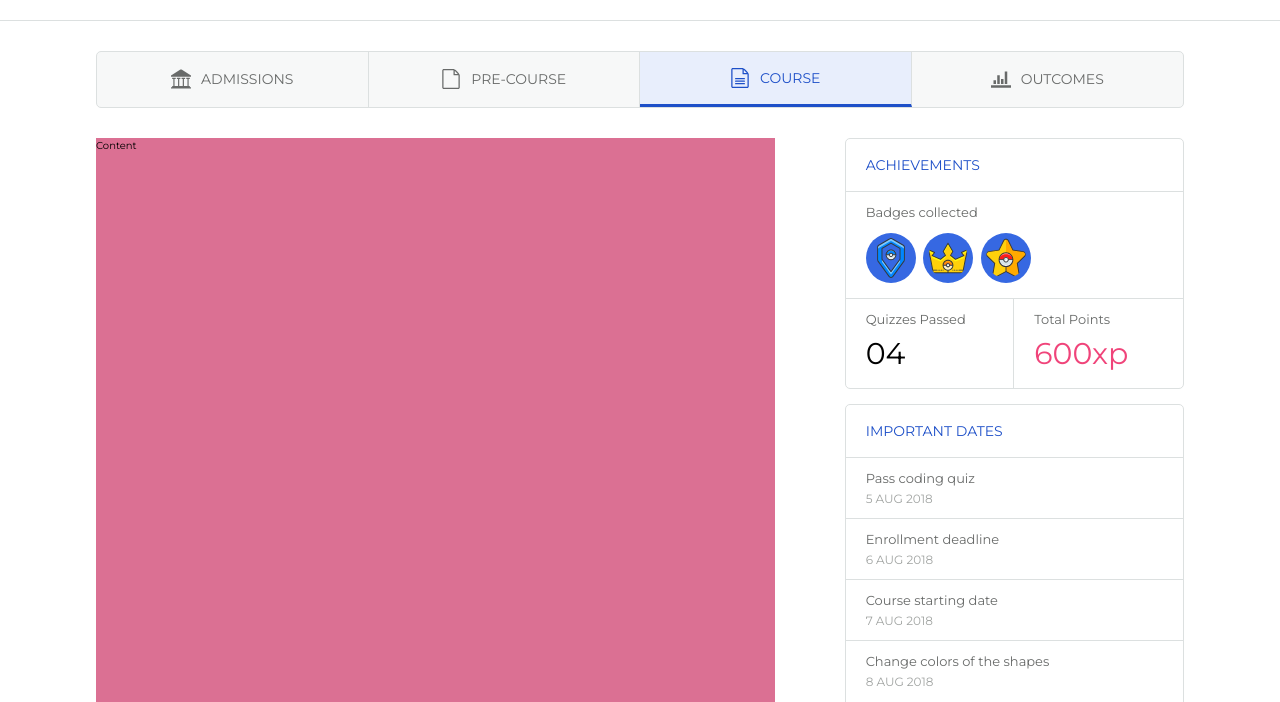
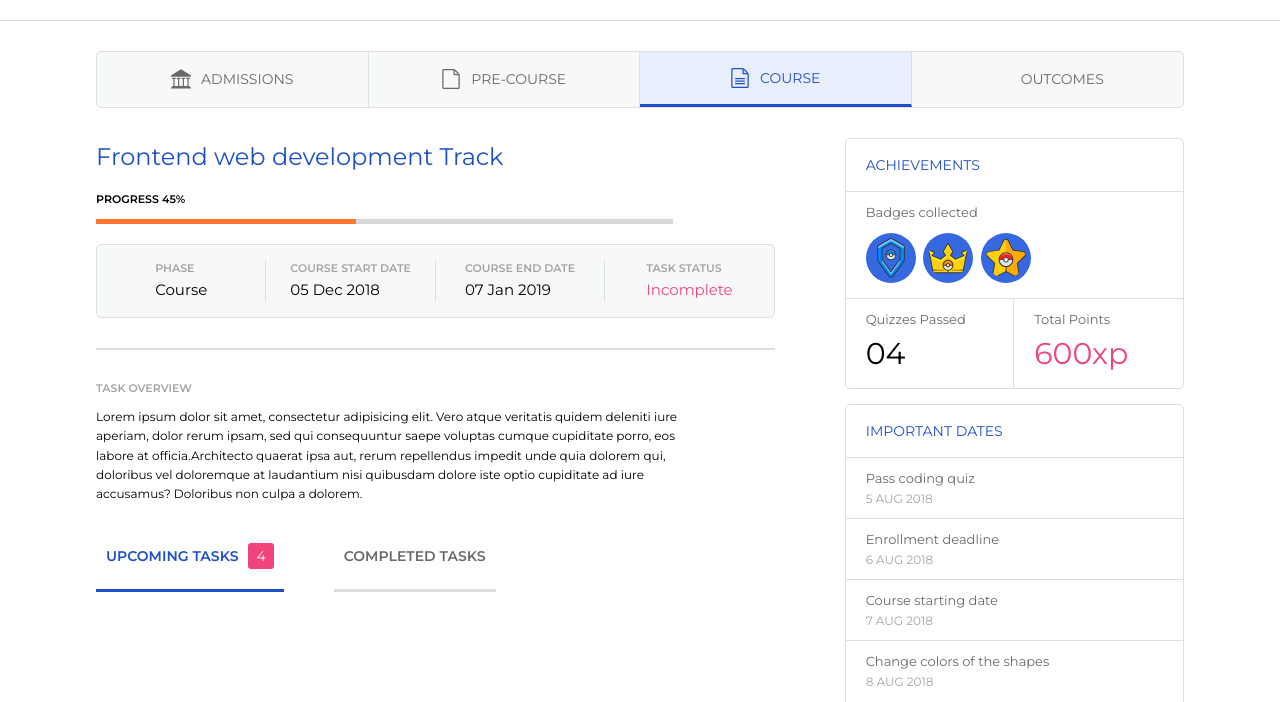
Before and after one commit to nursh/Trouse-Acadamy, a website: page index.html in a window 1280 px wide. Shown: the part 98-800 px from the top of the page. Drawn offline with Linux system fonts and the light colour scheme.

Commit message:
Finished with styling up to task-headers

```diff
--- a/index.html
+++ b/index.html
@@ -5,7 +5,7 @@
     <meta name="viewport" content="width=device-width, initial-scale=1.0" />
     <meta http-equiv="X-UA-Compatible" content="ie=edge" />
     <link
-      href="https://fonts.googleapis.com/css?family=Montserrat:400,700"
+      href="https://fonts.googleapis.com/css?family=Montserrat:400,600,700"
       rel="stylesheet"
     />
     <link rel="stylesheet" href="css/style.css" />
@@ -108,7 +108,51 @@
 
       <div class="container">
         <div class="content">
-          Content
+          <h2 class="content__title">Frontend web development Track</h2>
+          <div class="progress">
+            <p class="progress__status tiny-heading">Progress 45&#37;</p>
+            <div class="progress__bar"></div>
+          </div>
+          <div class="info">
+            <div class="info-item">
+              <h5 class="tiny-heading tiny-heading--light">Phase</h5>
+              <p class="info__text">Course</p>
+            </div>
+            <div class="info-item">
+              <h5 class="tiny-heading tiny-heading--light">Course Start date</h5>
+              <p class="info__text">05 Dec 2018</p>
+            </div>
+            <div class="info-item">
+              <h5 class="tiny-heading tiny-heading--light">Course end date</h5>
+              <p class="info__text">07 Jan 2019</p>
+            </div>
+            <div class="info-item">
+              <h5 class="tiny-heading tiny-heading--light">Task status</h5>
+              <p class="info__text info__text--pink">Incomplete</p>
+            </div>
+          </div>
+
+          <div class="divider"></div>
+
+          <div class="overview">
+            <h4 class="tiny-heading tiny-heading--light">Task Overview</h4>
+            <p class="overview__text">Lorem ipsum dolor sit amet, consectetur adipisicing elit.
+              Vero atque veritatis quidem deleniti iure aperiam, dolor rerum ipsam,
+              sed qui consequuntur saepe voluptas cumque cupiditate porro,
+              eos labore at officia.Architecto quaerat ipsa aut,
+              rerum repellendus impedit unde quia dolorem qui,
+              doloribus vel doloremque at laudantium nisi quibusdam dolore iste optio cupiditate ad iure accusamus? Doloribus non culpa a dolorem.</p>
+          </div>
+
+          <div class="task-title">
+            <div class="task-title__item  task-title--active">
+              <h4 class="small-heading small-heading--gray">Upcoming Tasks</h4>
+              <p class="task-title__number">4</p>
+            </div>
+            <div class="task-title__item">
+              <h4 class="small-heading small-heading--gray">Completed Tasks</h4>
+            </div>
+          </div>
         </div>
 
         <div class="sidebar">
--- a/sass/base/_typography.scss
+++ b/sass/base/_typography.scss
@@ -2,8 +2,21 @@
   font-size: 1.4rem;
   color: $blue-dark;
   text-transform: uppercase;
+  font-weight: 600;
 
   &--gray {
     color: $grey-dark;
   }
 }
+
+
+.tiny-heading {
+  font-size: 1.1rem;
+  text-transform: uppercase;
+  font-weight: 600;
+  color: darken($grey-dark, 50%);
+
+  &--light {
+    color: $grey-light;
+  }
+}
--- a/sass/components/_content.scss
+++ b/sass/components/_content.scss
@@ -1,3 +1,109 @@
 .content {
-  background-color: palevioletred;
+
+  &__title {
+    color: $blue-dark;
+    font-size: 2.4rem;
+    font-weight: 400;
+  }
 }
+
+.progress {
+  margin-top: 1.5rem;
+
+
+  &__bar {
+    height: .5rem;
+    width: 85%;
+    margin-top: 1rem;
+    background-color: lighten($grey-light, 20%);
+    position: relative;
+  }
+
+  &__bar::before {
+    content: "";
+    background-color: $orange;
+    position: absolute;
+    top: 0;
+    left: 0;
+    height: 100%;
+    width: 45%;
+  }
+
+
+}
+
+.info {
+  margin-top: 2rem;
+  border: $thin-border;
+  padding: 1.5rem 0;
+  border-radius: .5rem;
+  display: flex;
+  background-color: $off-white;
+
+  &-item {
+    flex: 1;
+    display: grid;
+    justify-content: center;
+  }
+
+  &-item:not(:last-child) {
+    border-right: $thin-border;
+  }
+
+  &__text {
+    font-size: 1.5rem;
+
+    &--pink {
+      color: $pink;
+    }
+  }
+}
+
+.divider {
+  border: $thin-border;
+  margin: 3rem 0;
+}
+
+.overview {
+  width: 90%;
+  font-size: 1.2rem;
+
+  &__text {
+    margin-top: 1rem;
+  }
+}
+
+.task-title {
+  margin-top: 4rem;
+  display: flex;
+
+  &__item {
+    display: flex;
+    justify-content: center;
+    align-items: center;
+    margin-right: 5rem;
+    padding: 0 1rem;
+    padding-bottom: 2rem;
+    border-bottom: .3rem solid $dark-off-white;
+    cursor: pointer;
+  }
+
+  &--active .small-heading,
+  &__item:hover .small-heading {
+    color: $blue-dark;
+  }
+
+  &--active, &__item:hover {
+    border-color: $blue-dark;
+  }
+
+  &__number {
+    font-size: 1.4rem;
+    color: $off-white;
+    background-color: $pink;
+    padding: .2rem .8rem;
+    border-radius: .3rem;
+    display: inline-block;
+    margin-left: 1rem;
+  }
+}
```
Also changed, not shown: css/style.css.
